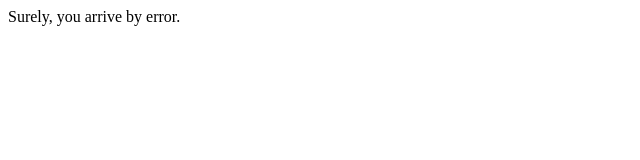
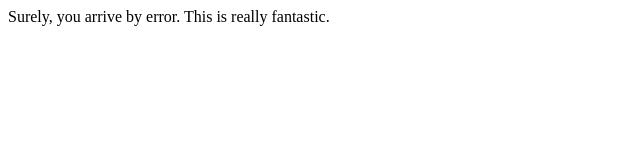
Before and after one commit to ghukill/mittenHome, a plain HTML site: page index.html in a window 1280 px wide. Shown: the whole page, without its empty margins (0-640 px from the left). Drawn offline with Linux system fonts and the light colour scheme.

Commit message:
First test

```diff
--- a/index.html
+++ b/index.html
@@ -1,5 +1,5 @@
 <html>
 <body>
-<p>Surely, you arrive by error.</p>
+<p>Surely, you arrive by error.  This is really fantastic.</p>
 </body>
 </html>
```
